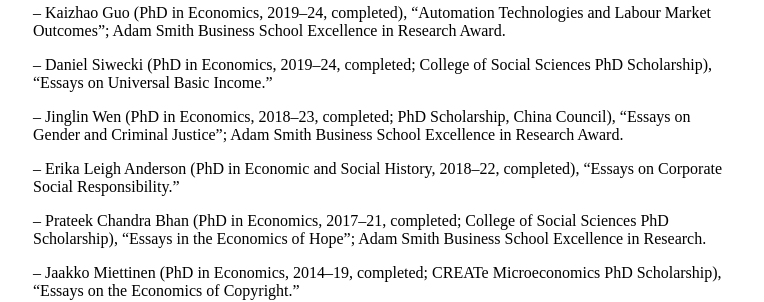
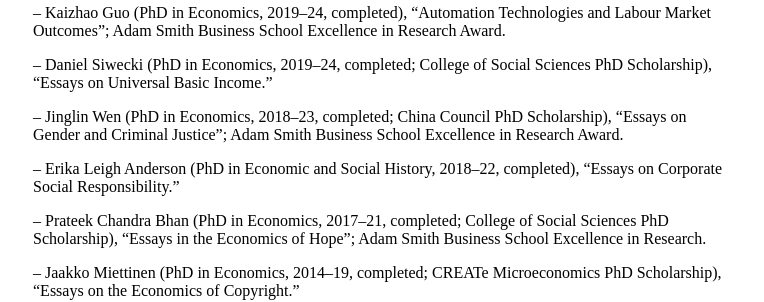
Before and after one commit to koutmeridis/koutmeridis.github.io, a Jekyll site: the page built from index.md, in a window 1280 px wide and 900 px high, scrolled down 2093 px. Shown: the part 340-642 px from the top of the window, without its empty margins (257-1021 px from the left). Built offline with Jekyll 4.4.1, drawn with Linux system fonts in a browser that asks for light colours; comment, search, counter and statistics services are not loaded.

```diff
--- a/index.md
+++ b/index.md
@@ -116,7 +116,7 @@ Adam Smith Business School Excellence in Research Award.
 – Daniel Siwecki (PhD in Economics, 2019–24, completed; College of Social Sciences PhD Scholarship), “Essays on
 Universal Basic Income.”
 
-– Jinglin Wen (PhD in Economics, 2018–23, completed; PhD Scholarship, China Council), “Essays on Gender and
+– Jinglin Wen (PhD in Economics, 2018–23, completed; China Council PhD Scholarship), “Essays on Gender and
 Criminal Justice”; Adam Smith Business School Excellence in Research Award.
 
 – Erika Leigh Anderson (PhD in Economic and Social History, 2018–22, completed), “Essays on Corporate Social
```
